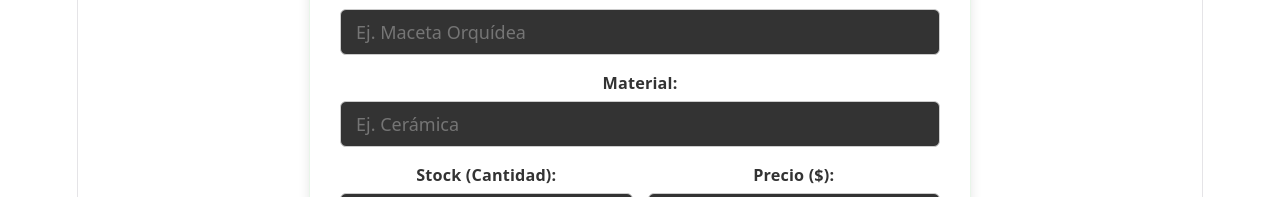
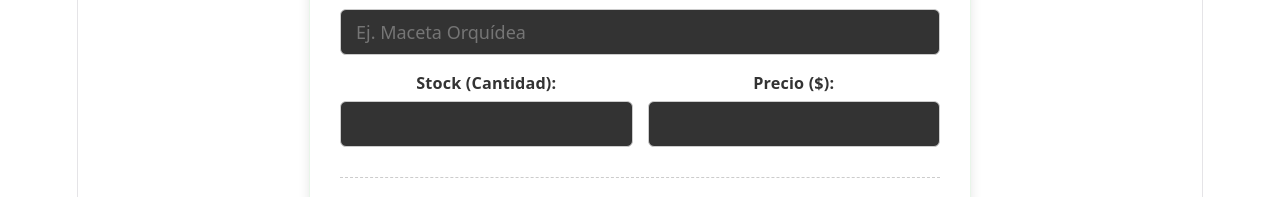
Before and after one commit to Goenitzeb/FrontEndCisne, a React (Vite) app: page /nueva in a window 1280 px wide. Shown: the part 128-325 px from the top of the page. Built offline with nearby package versions, Linux system fonts and the light colour scheme; no server answers.

Commit message:
material
retira el atributo material

```diff
--- a/src/components/NuevaMaceta.tsx
+++ b/src/components/NuevaMaceta.tsx
@@ -1,10 +1,10 @@
 // src/components/NuevaMaceta.tsx
 import { useState, useEffect } from 'react';
 import { useNavigate } from 'react-router-dom';
-import './nuevaMaceta.css';
 import { crearMaceta } from '../services/macetasService';
 import type { AtributoMaceta } from '../types/maceta'; // Importamos la interfaz que creamos antes
  // Importamos la interfaz que creamos antes
+import './NuevaMaceta.css';
 
 // Obtenemos la URL base desde las variables de entorno
 const API_URL = import.meta.env.VITE_API_URL;
@@ -22,7 +22,6 @@ const NuevaMaceta = () => {
 
   const [formulario, setFormulario] = useState({
     nombre: '',
-    material: '',
     stock: '',
     precio: '',
     color_id: '',
@@ -120,11 +119,6 @@ const NuevaMaceta = () => {
           <input type="text" name="nombre" required value={formulario.nombre} onChange={handleChange} placeholder="Ej. Maceta Orquídea" />
         </div>
 
-        <div className="grupo-input">
-          <label>Material:</label>
-          <input type="text" name="material" required value={formulario.material} onChange={handleChange} placeholder="Ej. Cerámica" />
-        </div>
-
         <div className="fila-inputs">
           <div className="grupo-input">
             <label>Stock (Cantidad):</label>
```
